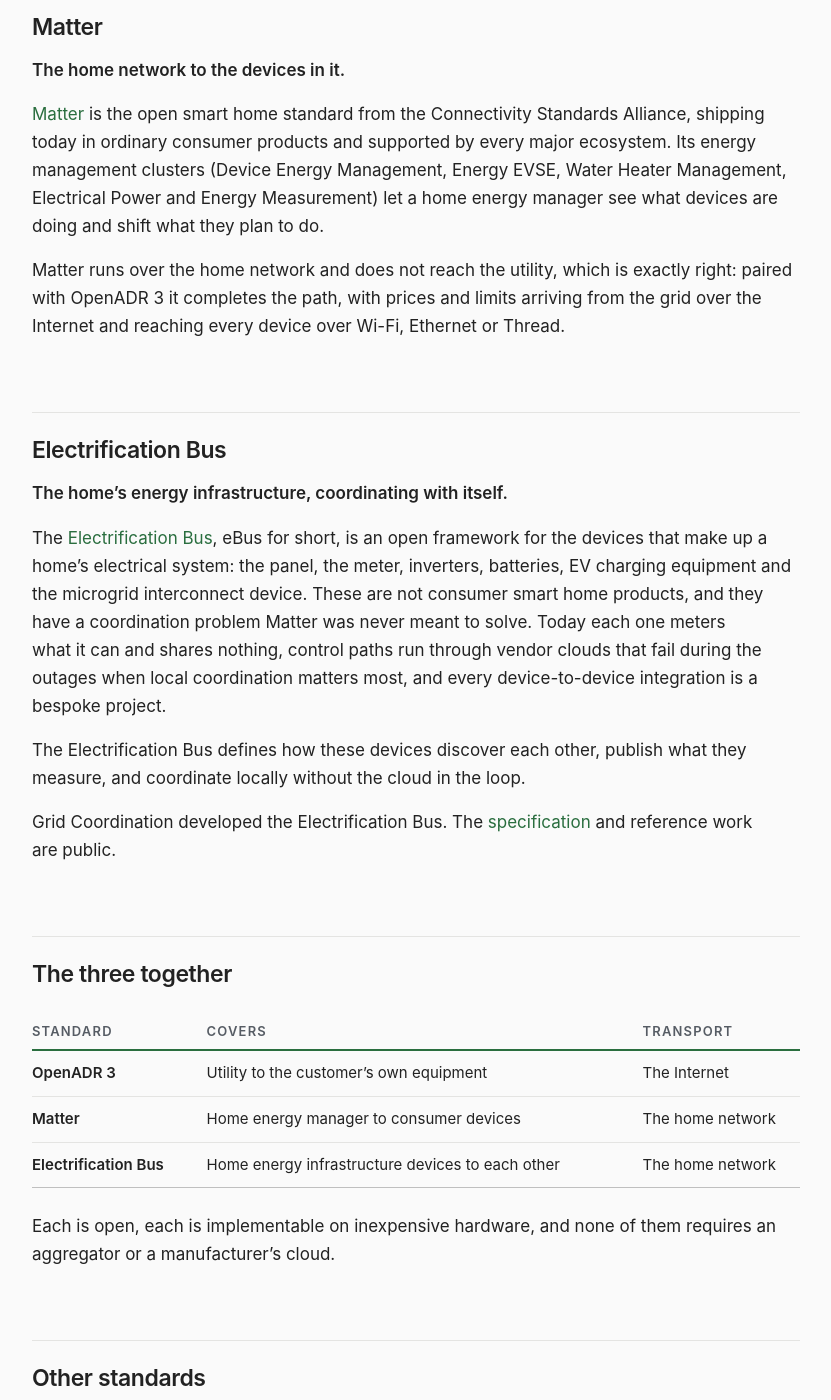
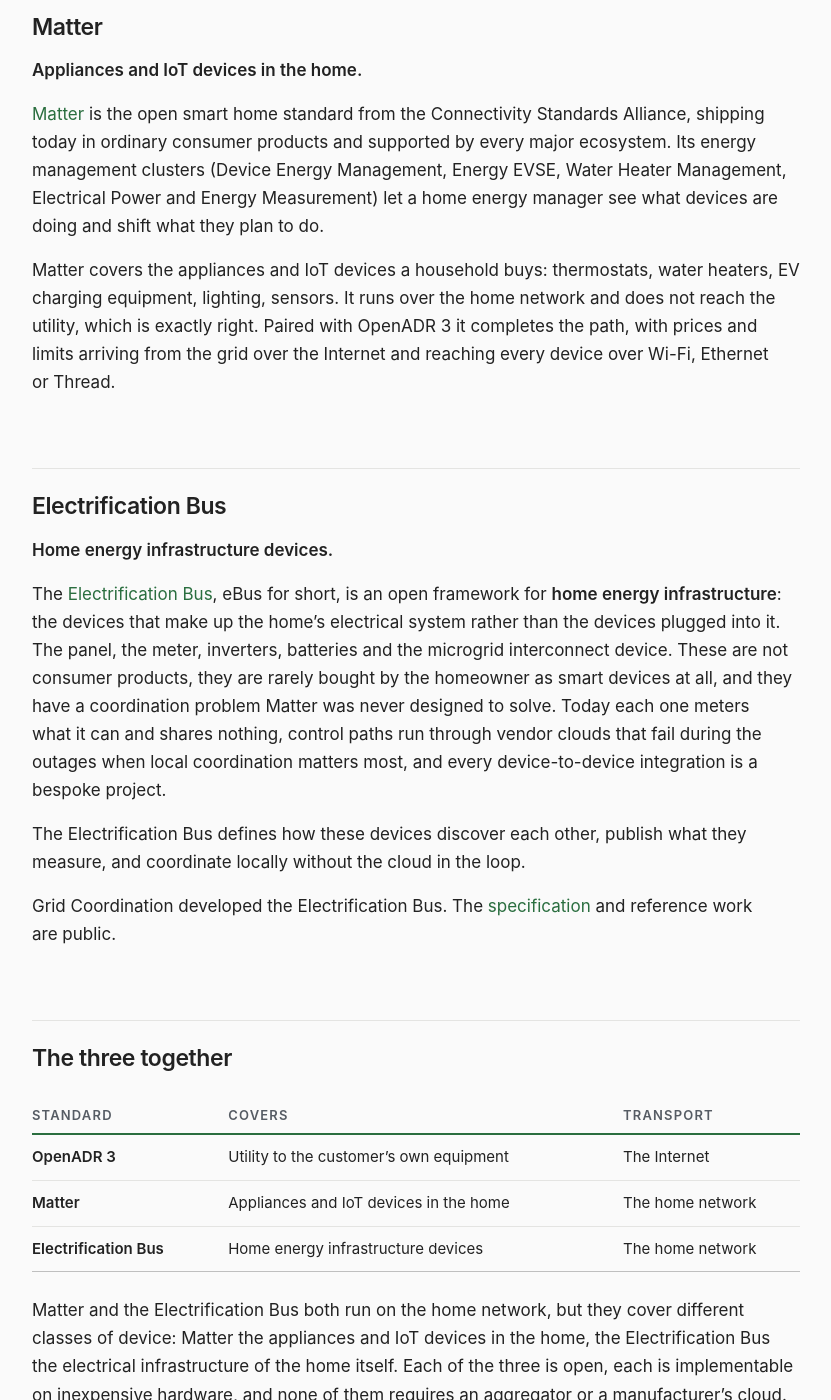
Before and after one commit to grid-coordination/grid-coordination.github.io, a Jekyll site: the page built from standards.md, in a window 1280 px wide and 1400 px high, scrolled down 958 px. Shown: the whole window, without its empty margins (224-1055 px from the left). Built offline with Jekyll 4.4.1, drawn with Linux system fonts in a browser that asks for light colours.

Commit message:
Sharpen the Matter and Electrification Bus distinction
Both run on the home network, so the difference is the class of device, not
the transport. Matter covers the appliances and IoT devices a household
buys. The Electrification Bus covers home energy infrastructure: the panel,
the meter, inverters, batteries and the microgrid interconnect device, which
are the electrical system of the home rather than things plugged into it.

Co-Authored-By: Claude Opus 5 (1M context) <noreply@anthropic.com>
Claude-Session: https://claude.ai/code/session_01NM1MMqB4pz1WEQpxrjCXD9

```diff
--- a/standards.md
+++ b/standards.md
@@ -22,17 +22,17 @@ Grid Coordination is an active participant in the OpenADR Alliance. We proposed
 
 ## Matter
 
-**The home network to the devices in it.**
+**Appliances and IoT devices in the home.**
 
 [Matter](https://csa-iot.org/all-solutions/matter/) is the open smart home standard from the Connectivity Standards Alliance, shipping today in ordinary consumer products and supported by every major ecosystem. Its energy management clusters (Device Energy Management, Energy EVSE, Water Heater Management, Electrical Power and Energy Measurement) let a home energy manager see what devices are doing and shift what they plan to do.
 
-Matter runs over the home network and does not reach the utility, which is exactly right: paired with OpenADR 3 it completes the path, with prices and limits arriving from the grid over the Internet and reaching every device over Wi-Fi, Ethernet or Thread.
+Matter covers the appliances and IoT devices a household buys: thermostats, water heaters, EV charging equipment, lighting, sensors. It runs over the home network and does not reach the utility, which is exactly right. Paired with OpenADR 3 it completes the path, with prices and limits arriving from the grid over the Internet and reaching every device over Wi-Fi, Ethernet or Thread.
 
 ## Electrification Bus
 
-**The home's energy infrastructure, coordinating with itself.**
+**Home energy infrastructure devices.**
 
-The [Electrification Bus](https://ebus.energy), eBus for short, is an open framework for the devices that make up a home's electrical system: the panel, the meter, inverters, batteries, EV charging equipment and the microgrid interconnect device. These are not consumer smart home products, and they have a coordination problem Matter was never meant to solve. Today each one meters what it can and shares nothing, control paths run through vendor clouds that fail during the outages when local coordination matters most, and every device-to-device integration is a bespoke project.
+The [Electrification Bus](https://ebus.energy), eBus for short, is an open framework for **home energy infrastructure**: the devices that make up the home's electrical system rather than the devices plugged into it. The panel, the meter, inverters, batteries and the microgrid interconnect device. These are not consumer products, they are rarely bought by the homeowner as smart devices at all, and they have a coordination problem Matter was never designed to solve. Today each one meters what it can and shares nothing, control paths run through vendor clouds that fail during the outages when local coordination matters most, and every device-to-device integration is a bespoke project.
 
 The Electrification Bus defines how these devices discover each other, publish what they measure, and coordinate locally without the cloud in the loop.
 
@@ -43,10 +43,10 @@ Grid Coordination developed the Electrification Bus. The [specification](https:/
 | Standard | Covers | Transport |
 |---|---|---|
 | **OpenADR 3** | Utility to the customer's own equipment | The Internet |
-| **Matter** | Home energy manager to consumer devices | The home network |
-| **Electrification Bus** | Home energy infrastructure devices to each other | The home network |
+| **Matter** | Appliances and IoT devices in the home | The home network |
+| **Electrification Bus** | Home energy infrastructure devices | The home network |
 
-Each is open, each is implementable on inexpensive hardware, and none of them requires an aggregator or a manufacturer's cloud.
+Matter and the Electrification Bus both run on the home network, but they cover different classes of device: Matter the appliances and IoT devices in the home, the Electrification Bus the electrical infrastructure of the home itself. Each of the three is open, each is implementable on inexpensive hardware, and none of them requires an aggregator or a manufacturer's cloud.
 
 ## Other standards
 
```
